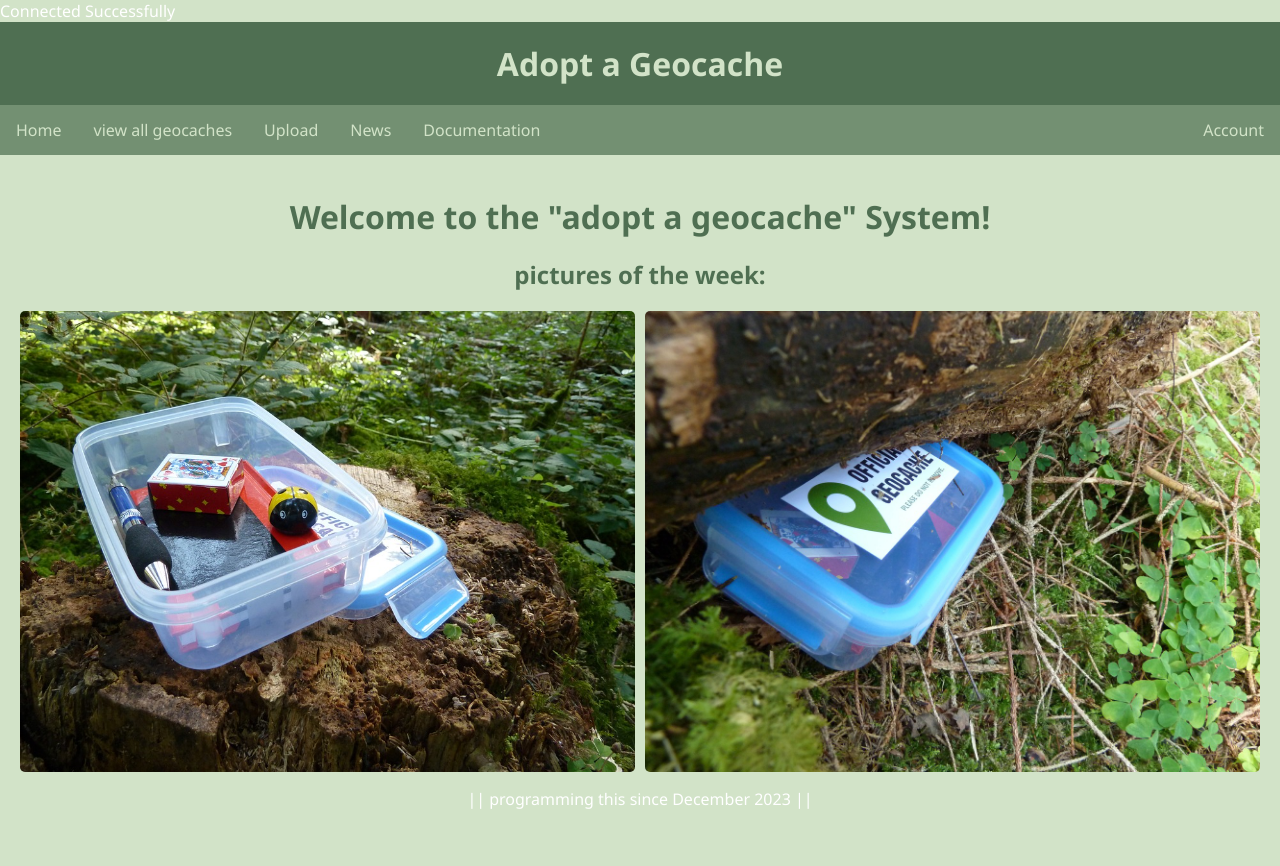
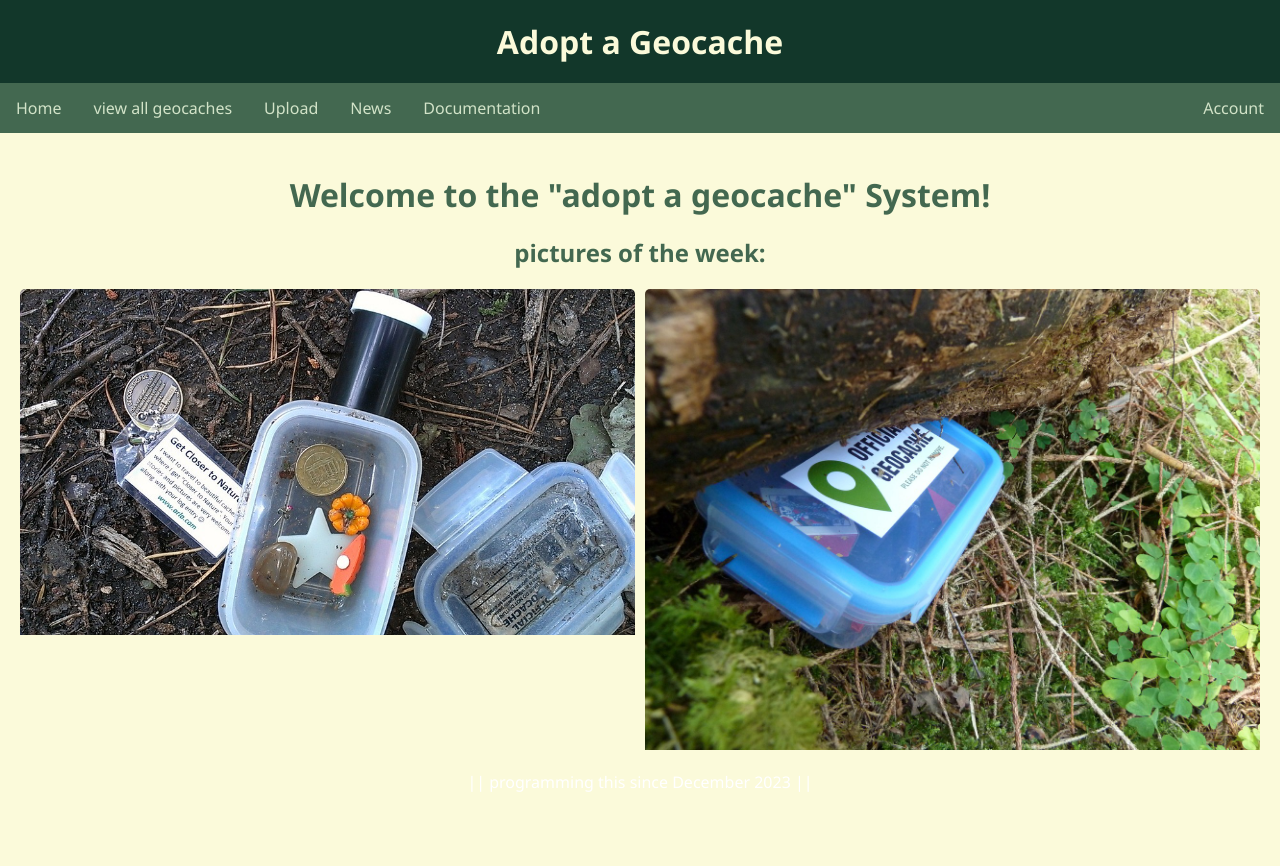
Before and after one commit to erik1801/AdoptAGeo, a PHP site: page / in a window 1280 px wide. After the commit the page ends 792 px from the top, so only its background shows below. Run offline with PHP 8.4, Linux system fonts and the light colour scheme; data that the repository does not hold is empty.

Commit message:
new theme

```diff
--- a/index.php
+++ b/index.php
@@ -1,19 +1,3 @@
-<?php
-  // Verbindung zur Datenbank herstellen
-
-  include 'db_connection.php';
-  $conn = OpenCon();
-  echo "Connected Successfully";
-  CloseCon($conn);
-
-  // Funktion zum Geocache hochladen
-
-  // Geocachedaten aus der Datenbank abrufen
-
-  // Geocachedaten hochladen (wird von JavaScript aufgerufen)
-?>
-
-
 <!DOCTYPE html>
 <html lang="en">
 <head>
@@ -24,22 +8,22 @@
 
     <style>
         .basicwriting{
-            color: #4F6F52
+            color: #436850
         }
 
         body {
             font-family: 'Segoe UI', Tahoma, Geneva, Verdana, sans-serif;
             margin: 0;
             padding: 0;
-            background-color: #D2E3C8;
+            background-color: #FBFADA;
             color: rgb(255, 255, 255);
         }
 
         header {
-            background-color: #4F6F52;
+            background-color: #12372A;
             padding: 20px 0;
             text-align: center;
-            color: #D2E3C8;
+            color: #FBFADA;
         }
 
         h1 {
@@ -48,7 +32,7 @@
         }
 
         nav {
-            background-color: #739072;
+            background-color: #436850;
             overflow: hidden;
         }
 
@@ -104,14 +88,14 @@
         }
 
         button:hover {
-            background-color: #4d6f4d;
+            background-color: #526D82;
         }
 
 
         #geocacheForm {
             max-width: 400px;
             margin: 0 auto;
-            padding: 20px;
+            padding: 20px;<
             background-color: #f4f4f4;
             border-radius: 5px;
             box-shadow: 0 0 10px rgba(0, 0, 0, 0.1);
@@ -120,7 +104,7 @@
         label {
             display: block;
             margin-bottom: 8px;
-            color: #252525; /* Überschriften in Schwarz */
+            color: #436850; /* Überschriften in Schwarz */
         }
 
         input {
@@ -133,7 +117,7 @@
         }
 
         button.upload-btn {
-            background-color: #4caf50;
+            background-color: #12372A;
             color: #fff;
             padding: 10px 15px;
             font-size: 16px;
@@ -197,7 +181,7 @@
 
     <div class="gallery">
         <div class="gallery-item">
-            <img src="img/geocachingpic_01.jpg" alt="Geocache Image">
+            <img src="img/Geocaching_04.jpg" alt="Geocache Image">
         </div>
         <div class="gallery-item">
             <img src="img/Background.jpg" alt="Geocache Image">
```
Also changed, not shown: img/Geocaching_05.jpg (added), img/Geocaching_06.jpg (added), img/Unbenannt.png (added).
